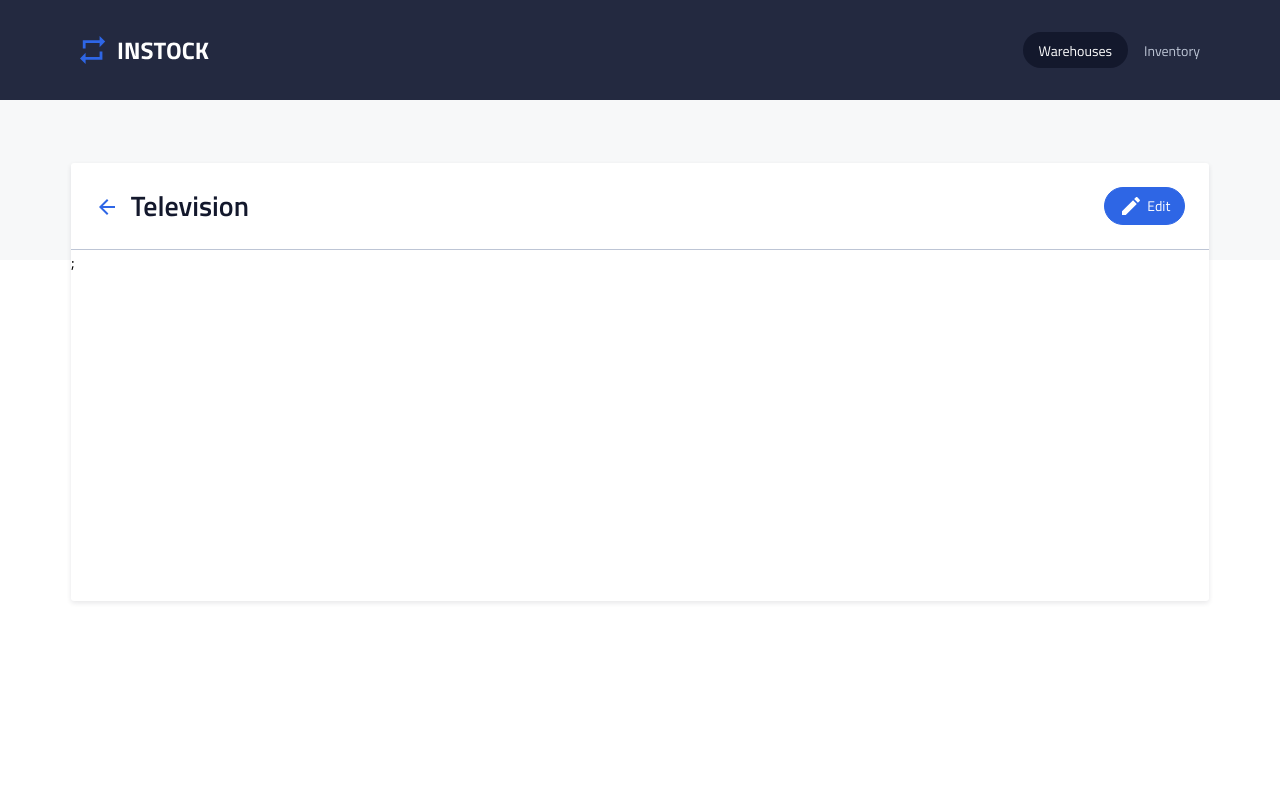
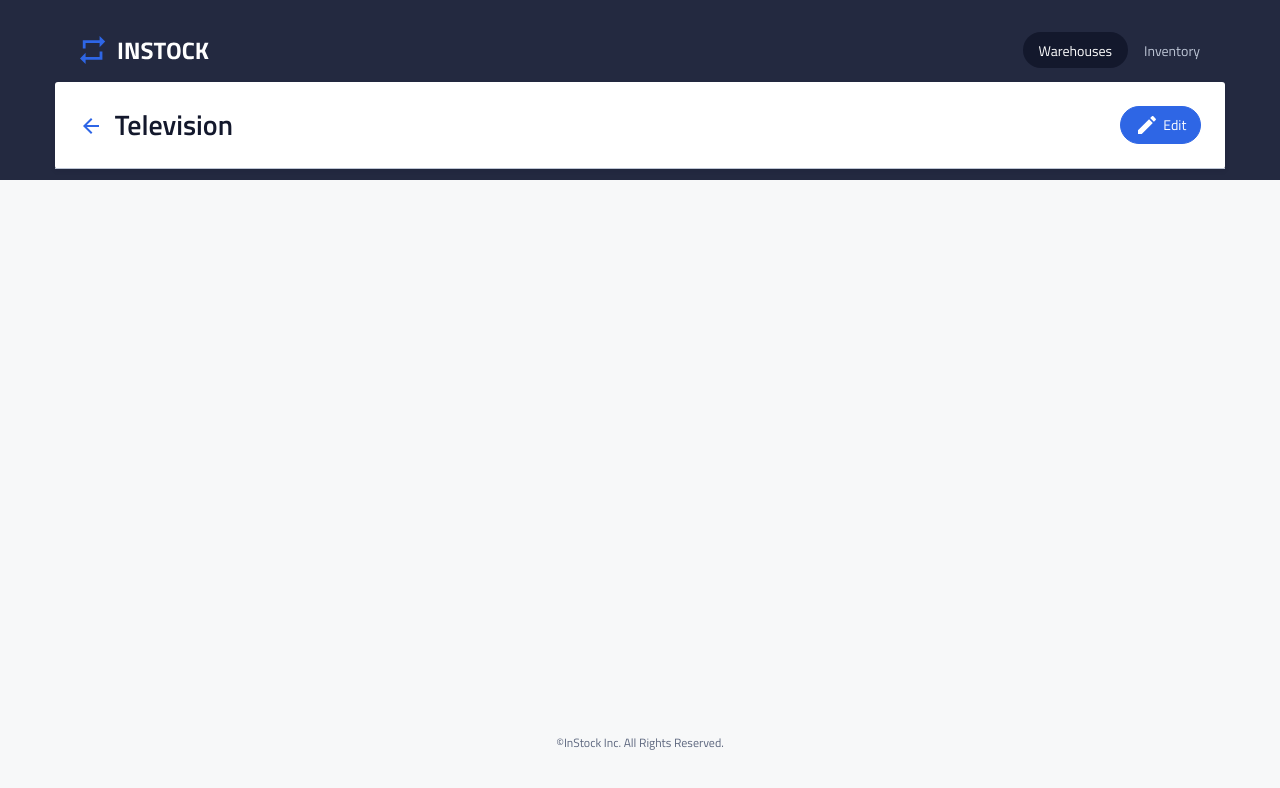
Before and after one commit to vibrentcarey/intstock, a React (Create React App) app in the folder client/: page /inventory-item-details/1 in a window 1280 px wide. Shown: the top 788 px of the page. Built offline with nearby package versions, Linux system fonts and the light colour scheme; no server answers.

Commit message:
Create Card Component

```diff
--- a/client/src/App.scss
+++ b/client/src/App.scss
@@ -3,10 +3,11 @@
 @use "../src/style/partials/typography" as *;
 
 * {
-    margin: 0;
-    box-sizing: border-box;
+  margin: 0;
+  box-sizing: border-box;
 }
 
 body {
-    font-family: 'Titillium Web', 'Calibri', sans-serif;
+  font-family: "Titillium Web", "Calibri", sans-serif;
+  background-color: $light-grey;
 }
--- /dev/null
+++ b/client/src/components/Card/Card.jsx
@@ -0,0 +1,8 @@
+import "../../components/Card/Card.scss";
+
+// Card Component
+const Card = ({ children }) => {
+  return <div className="card-container">{children}</div>;
+};
+
+export default Card;
--- /dev/null
+++ b/client/src/components/Card/Card.scss
@@ -0,0 +1,28 @@
+@use "../../style/partials/variables" as *;
+@use "../../style/partials/typography" as *;
+@use "../../style/partials/mixins" as *;
+
+.card-container {
+  box-shadow: 0px 2px 5px rgba(19, 24, 44, 0.1);
+  border-radius: 3px;
+  margin: 0;
+
+  position: absolute;
+  left: 4.27%;
+  right: 4.27%;
+  top: 14.25%;
+
+  background: $white;
+
+  @include tablet {
+    left: 4.27%;
+    right: 4.27%;
+    top: 10.25%;
+  }
+
+  @include desktop {
+    left: 4.27%;
+    right: 4.27%;
+    top: 10.25%;
+  }
+}
--- a/client/src/components/Footer/Footer.scss
+++ b/client/src/components/Footer/Footer.scss
@@ -1,8 +1,11 @@
-@use '../../style/partials/mixins' as *;
-@use '../../style/partials/variables' as *;
-@use '../../style/partials/typography' as *;
+@use "../../style/partials/mixins" as *;
+@use "../../style/partials/variables" as *;
+@use "../../style/partials/typography" as *;
 
-.footer{
+.footer {
+  position: fixed;
+  bottom: 0;
+  width: 100%;
   background-color: $light-grey;
   padding: 2.5rem 0;
 
@@ -14,13 +17,13 @@
     padding: 5.875rem 0 3rem;
   }
 
-    &__text{
+  &__text {
     @include font-stack-m-p3;
-        color:$slate;
+    color: $slate;
     text-align: center;
     @include tablet {
       @include font-stack-tab-desc-p3;
-            color:$slate;
+      color: $slate;
     }
   }
 }
--- a/client/src/components/Header/Header.scss
+++ b/client/src/components/Header/Header.scss
@@ -15,21 +15,22 @@ body {
 }
 
 .header {
+  position: relative;
   background-color: $graphite;
 
   &__box {
     @include flex(flex-start, stretch, column);
     margin: 0;
-    padding: 1.5rem 1rem 1.5rem 1rem;
+    padding: 1.5rem 1rem 5.5rem 1rem;
 
     @include tablet {
       @include flex(space-between, center, row);
-      padding: 2rem 2rem 2rem 2rem;
+      padding: 2rem 2rem 7rem 2rem;
     }
 
     @include desktop {
       @include flex(space-between, center, row);
-      padding: 2rem 5rem 2rem 5rem;
+      padding: 2rem 5rem 7rem 5rem;
     }
   }
 
--- a/client/src/pages/InventoryItemDetailsPage/InventoryItemDetailsPage.jsx
+++ b/client/src/pages/InventoryItemDetailsPage/InventoryItemDetailsPage.jsx
@@ -3,6 +3,7 @@ import axios from "axios";
 import { Redirect } from "react-router";
 import { Link } from "react-router-dom";
 import Button from "../../Button/Button";
+import Card from "../../components/Card/Card";
 import LabelValue from "../../components/LabelValue/LabelValue";
 import back from "../../assets/arrow_back-24px.svg";
 import "../InventoryItemDetailsPage/InventoryItemDetailsPage.scss";
@@ -51,7 +52,8 @@ class InventoryItemDetailsPage extends React.Component {
     }
 
     return (
-      <main className="inventory-item-details">
+      <Card>
+        <div>
           <div className="inventory-item-details__top-section">
             <section className="inventory-item-details__heading">
               <div className="inventory-item-details__heading-left">
@@ -106,8 +108,8 @@ class InventoryItemDetailsPage extends React.Component {
               </div>
             </section>
           )}
-        ;
-      </main>
+        </div>
+      </Card>
     );
   }
 }
--- a/client/src/pages/InventoryItemDetailsPage/InventoryItemDetailsPage.scss
+++ b/client/src/pages/InventoryItemDetailsPage/InventoryItemDetailsPage.scss
@@ -3,17 +3,17 @@
 @use "../../style/partials/mixins" as *;
 
 .inventory-item-details {
-  box-shadow: 0px 2px 5px rgba(19, 24, 44, 0.1);
-  border-radius: 3px;
-  margin: 0 1rem 0 1rem;
+  // box-shadow: 0px 2px 5px rgba(19, 24, 44, 0.1);
+  // border-radius: 3px;
+  // margin: 0 1rem 0 1rem;
 
-  position: absolute;
-  left: 4.27%;
-  right: 4.27%;
-  top: 20.39%;
-  bottom: 24.89%;
+  // position: absolute;
+  // left: 4.27%;
+  // right: 4.27%;
+  // top: 20.39%;
+  // bottom: 24.89%;
 
-  background: $white;
+  // background: $white;
 
   &__top-section {
     border-bottom: 1px solid $cloud;
```
Also changed, not shown: client/src/App.js (+7 -8 lines). Lines whose indentation alone changed are shown as unchanged.
